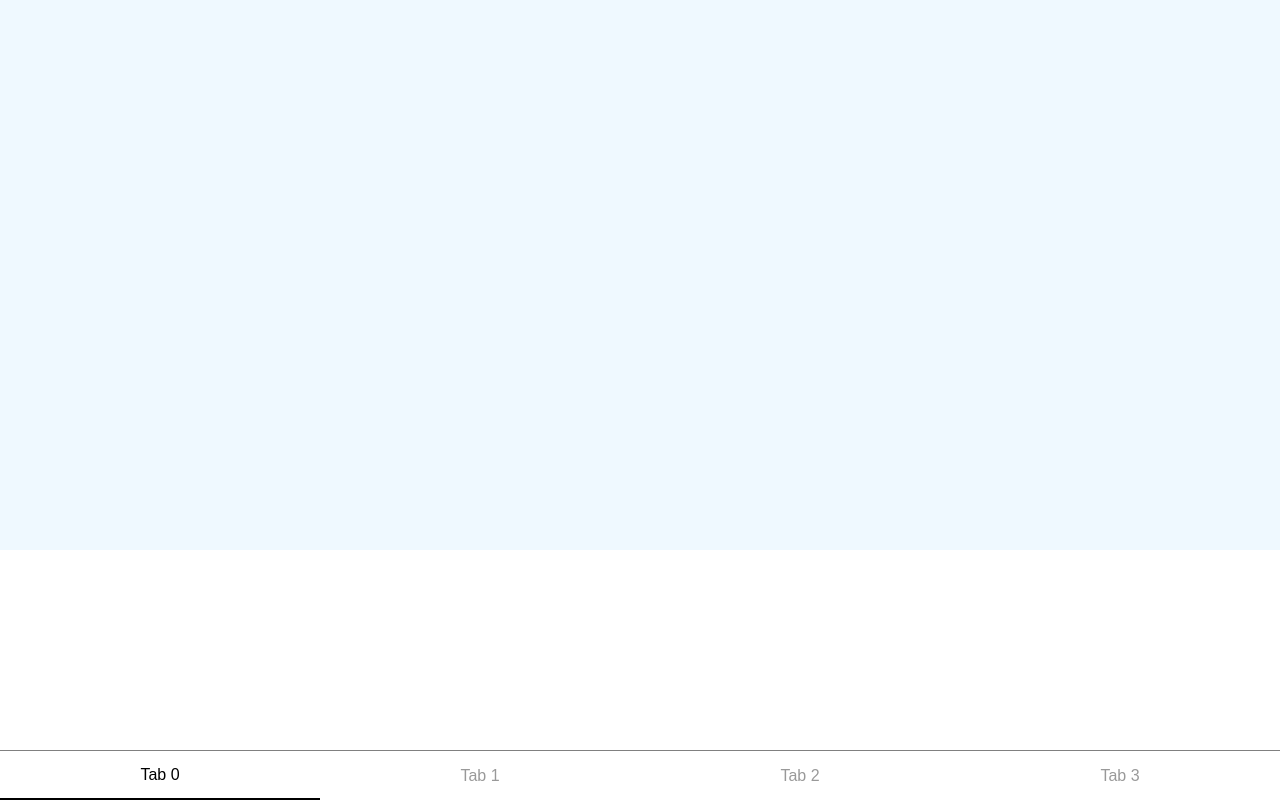
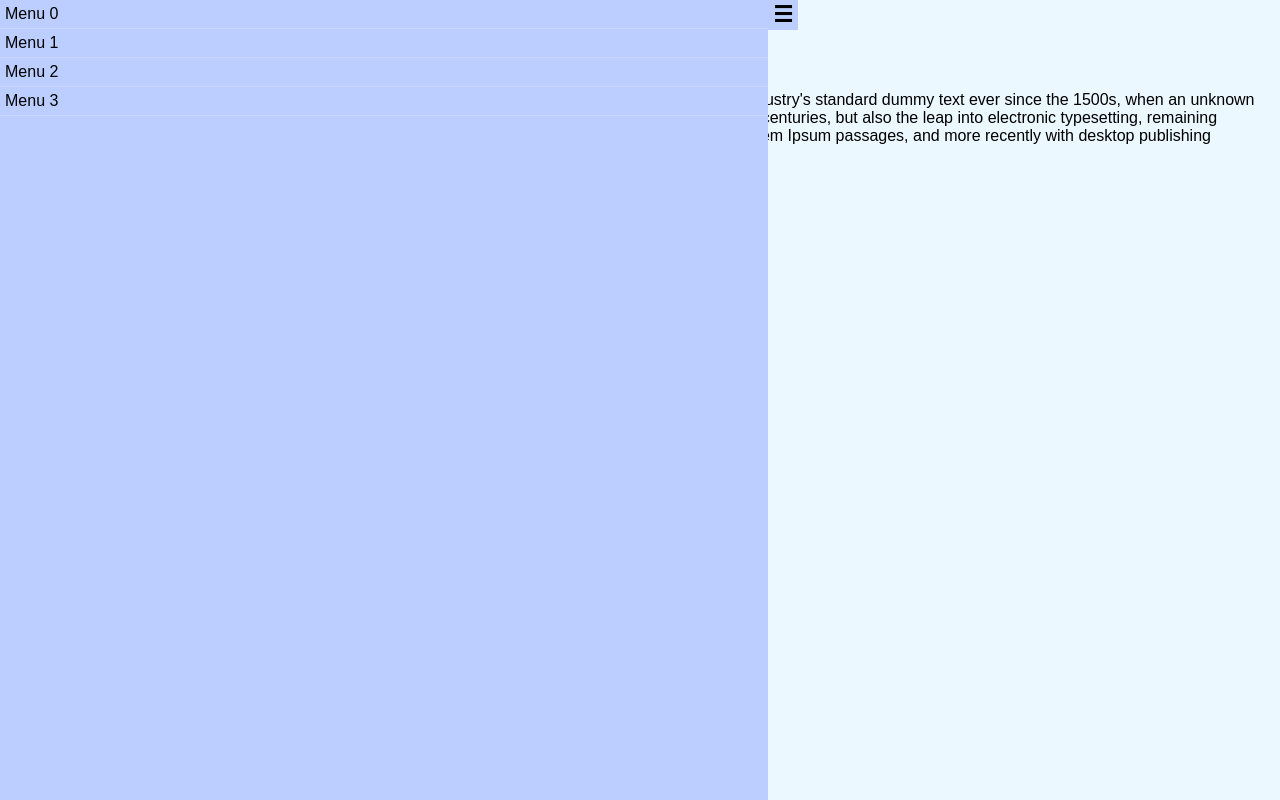
Before and after one commit to omagerio/ospf, a plain HTML site: page app/index.html in a window 1280 px wide. Drawn offline with Linux system fonts and the light colour scheme; no server answers.

Commit message:
added menu layout example

```diff
--- a/app/index.js
+++ b/app/index.js
@@ -18,7 +18,8 @@ const VERSION = "0.1";
  * Called when the framework is ready. Assing root to your main component.
  */
 async function appInit() {
-    let main = new TabbedLayoutExample(); // Simple example with bottom tabs layout
+    // let main = new TabbedLayoutExample(); // Simple example with bottom tabs layout
+    let main = new MenuLayoutExample(); // Simple example with bottom tabs layout
     await main.init();
     await root.addChild("main", main);
 }
--- a/app/ospf/assets/css/core.css
+++ b/app/ospf/assets/css/core.css
@@ -28,6 +28,11 @@ html, body, form, #Component_0
     width:100%;
     height:0;
     overflow:auto;
+}
+
+.TabbedLayout_content-menu
+{
+    animation: none;
 }
 
 @keyframes fadeIn
@@ -83,11 +88,76 @@ html, body, form, #Component_0
     background-color:rgb(236, 248, 255);
 }
 
+.TabbedLayoutExample_content-menu
+{
+    padding:50px 20px;
+}
+
 .TabbedLayoutExample_content_title
 {
     font-size:26px;
     margin-bottom:10px;
 }
 
-.TabbedLayoutExample_content_description
-{}
+.MenuBar
+{
+    position:absolute;
+    top:0;
+    left:0;
+    bottom:0;
+    width:60%;
+    background-color:rgb(188, 206, 255);
+    margin-left:-60%;
+    animation: MenuBar_opening 0.3s forwards reverse;
+}
+
+.MenuBar-visible
+{
+    margin-left:0%;
+    animation: MenuBar_opening 0.3s forwards;
+}
+
+@keyframes MenuBar_opening
+{
+    0%{
+        margin-left:-60%;
+    }
+
+    100%{
+        margin-left:0%;
+    }
+}
+
+.MenuBar_icon
+{
+    position:absolute;
+    right:-30px;
+    width:30px;
+    height:30px;
+    top:0;
+    background-color:rgb(188, 206, 255);
+    display:flex;
+    align-items: center;
+    justify-content: space-around;
+    font-size:22px;
+    font-weight: bold;
+}
+
+.MenuBar_items
+{
+    display:flex;
+    flex-direction: column;
+}
+
+.MenuBar_item
+{
+    padding:5px;
+    border-bottom:1px solid rgba(255, 255, 255, 0.2);
+}
+
+.MenuLayout
+{
+    display:flex;
+    flex-direction: column;
+    height:100%;
+}
--- /dev/null
+++ b/app/ospf/components/core/MenuBar/MenuBar.html
@@ -0,0 +1,13 @@
+<div id="<%= c._id %>" class="MenuBar <%= c.visible ? "MenuBar-visible" : "" %>">
+    <div class="MenuBar_items">
+        <%
+        for(let tab of c.tabs){
+            %>
+                <div class="MenuBar_item" <%- c.renderEvent("onclick", "tabClick", tab.id) %>><%= tab.name %></div>
+            <%
+        }
+        %>
+    </div>
+
+    <div class="MenuBar_icon" <%- c.renderEvent("onclick", "iconClick") %>>☰</div>
+</div>
--- /dev/null
+++ b/app/ospf/components/core/MenuBar/MenuBar.js
@@ -0,0 +1,29 @@
+class MenuBar extends Component {
+    async init() {
+        await super.init();
+        this.tabs = [];
+        this.activeTabId = 0;
+        this.visible = false;
+    }
+
+    async createTab({ name, icon, key }) {
+        let tab = { name: name, id: uuid(), icon: icon, key: key };
+        this.tabs.push(tab);
+    }
+
+    async tabClick(tabId) {
+        if (tabId == undefined) {
+            tabId = this.tabs[0].id;
+        }
+        let tab = this.tabs.find((item) => { return item.id == tabId });
+        this.activeTabId = tab.id;
+        this.visible = false;
+        await this.refresh();
+        await this.fireEvent("TabsBar_tabClick", tab);
+    }
+
+    async iconClick(){
+        this.visible = !this.visible;
+        await this.refresh();
+    }
+}
--- /dev/null
+++ b/app/ospf/components/core/MenuLayout/MenuLayout.html
@@ -0,0 +1,4 @@
+<div id="<%= c._id %>" class="MenuLayout">
+    <%- c.getChild("content").render() %>
+    <%- c.getChild("tabsBar").render() %>
+</div>
--- /dev/null
+++ b/app/ospf/components/core/MenuLayout/MenuLayout.js
@@ -0,0 +1,50 @@
+class MenuLayout extends Component {
+    async init({}={}) {
+        await super.init();
+        this.contents = [];
+
+        let contentPlaceholder = new ComponentPlaceholder();
+        await contentPlaceholder.init({
+            className: "TabbedLayout_content TabbedLayout_content-menu"
+        });
+
+        await this.addChild("content", contentPlaceholder);
+
+        let tabsBar = new MenuBar();
+        await tabsBar.init();
+        await this.addChild("tabsBar", tabsBar);
+
+        await this.addListener("TabsBar_tabClick", "onTabsBar_tabClick");
+    }
+
+    async setContent(component){
+        this.getChild("content").setComponent(component);
+        await this.getChild("content").refresh();
+    }
+
+    async createTab({component, name, icon, key}){
+        this.getChild("tabsBar").createTab({
+            name: name,
+            icon: icon,
+            key: key
+        });
+
+        this.contents.push({
+            component: component,
+            key: key
+        });
+    }
+
+    async setActiveTabByKey(key){
+        let tab = this.getChild("tabsBar").tabs.find(item => item.key == key);
+        await this.getChild("tabsBar").tabClick(tab.id);
+    }
+
+    async onTabsBar_tabClick(event){
+        if(event.sender == this.getChild("tabsBar")){
+            let component = this.contents.find(item => item.key == event.parameters.key);
+            await this.setContent(component.component);
+            await this.refresh();
+        }
+    }
+}
--- /dev/null
+++ b/app/ospf/components/custom/MenuLayoutExample/MenuLayoutExample.js
@@ -0,0 +1,33 @@
+class MenuLayoutExample extends MenuLayout {
+
+    async init({ } = {}) {
+        await super.init(); // always call super.init() first
+
+        for (let i = 0; i < 4; i++) {
+
+            // Create a component that will be shown at the relative menu entry
+            // Here we are using a Label only for testing purposes. Create your component instead!
+            let content = new Label();
+            await content.init();
+            content.text = `
+            <div class="TabbedLayoutExample_content TabbedLayoutExample_content-menu">
+                <div class="TabbedLayoutExample_content_title">Tab `+ (i) + `</div>
+                <div class="TabbedLayoutExample_content_description">
+                    Lorem Ipsum is simply dummy text of the printing and typesetting industry. Lorem Ipsum has been the industry's standard dummy text ever since the 1500s, when an unknown printer took a galley of type and scrambled it to make a type specimen book. It has survived not only five centuries, but also the leap into electronic typesetting, remaining essentially unchanged. It was popularised in the 1960s with the release of Letraset sheets containing Lorem Ipsum passages, and more recently with desktop publishing software like Aldus PageMaker including versions of Lorem Ipsum
+                </div>
+            </div>`;
+
+            // Create a tab
+            await this.createTab({
+                component: content,
+                name: "Menu " + i,
+                key: "menu" + i
+            });
+
+        }
+
+        // Select the first tab by default
+        await this.setActiveTabByKey("menu0");
+    }
+
+}
--- a/app/ospf/components_core.js
+++ b/app/ospf/components_core.js
@@ -10,4 +10,6 @@ var coreComponents = [
     "core/TabsBar",
     "core/TabbedLayout",
     "core/ComponentPlaceholder",
+    "core/MenuLayout",
+    "core/MenuBar",
 ];
--- a/app/ospf/components_custom.js
+++ b/app/ospf/components_custom.js
@@ -1,4 +1,5 @@
 var customComponents = [
     "custom/HelloWorld",
     "custom/TabbedLayoutExample",
+    "custom/MenuLayoutExample",
 ];
```
